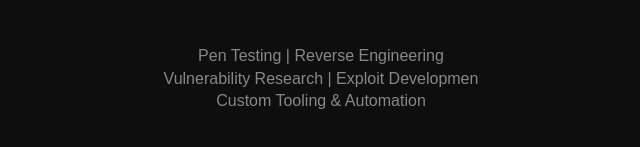
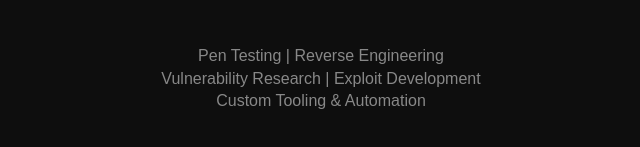
Before and after one commit to nyxploit/nyxploit.github.io, a plain HTML site: page index.html in a window 1280 px wide. Shown: the part 291-438 px from the top of the page, 319-959 px from the left. Drawn offline with Linux system fonts and the light colour scheme.

Commit message:
Update index.html

```diff
--- a/index.html
+++ b/index.html
@@ -38,7 +38,7 @@
   <h1>Nyxploit LLC</h1>
   <h2>Silent – Swift – Relentless</h2>
   <p>Pen Testing | Reverse Engineering</p>
-  <p>Vulnerability Research | Exploit Developmen</p>
+  <p>Vulnerability Research | Exploit Development</p>
   <p>Custom Tooling & Automation</p>
 </body>
 </html>
```
